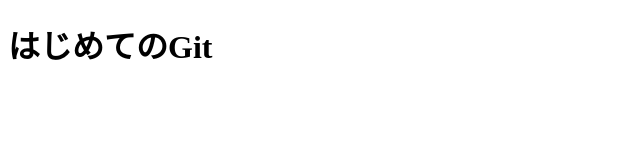
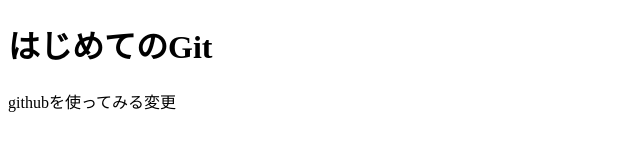
Before and after one commit to yaswatan/yaswatan.github.io, a plain HTML site: page index.html in a window 1280 px wide. Shown: the whole page, without its empty margins (0-640 px from the left). Drawn offline with Linux system fonts and the light colour scheme.

Commit message:
pを追加しました

```diff
--- a/index.html
+++ b/index.html
@@ -7,5 +7,6 @@
 </head>
 <body>
   <h1>はじめてのGit</h1>
+  <p>githubを使ってみる変更</p>
 </body>
 </html>
```
